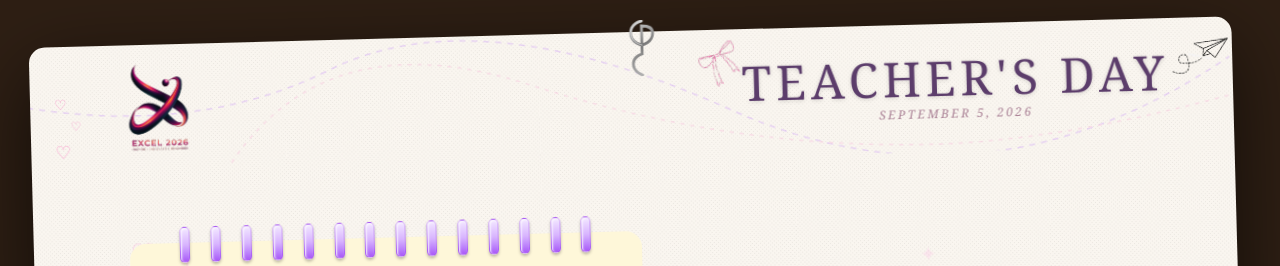
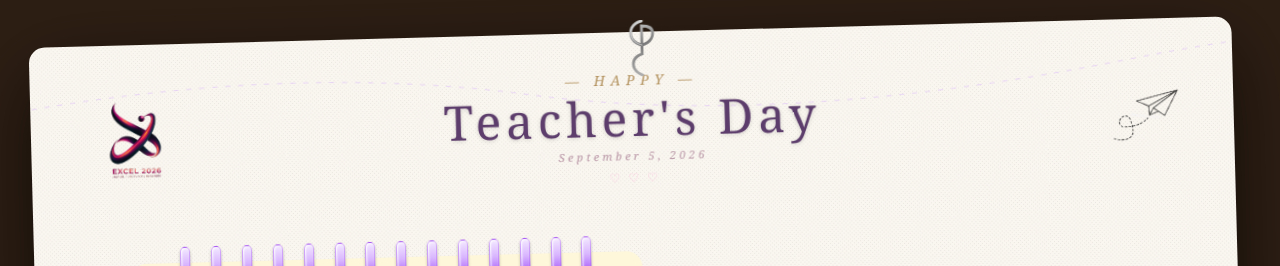
Before and after one commit to diyajojo/teachers-day, a Next.js app: page / in a window 1280 px wide. Shown: the top 266 px of the page. Built offline with nearby package versions, Linux system fonts and the light colour scheme.

Commit message:
refactor: simplify Navbar layout with updated styling and decorative elements

```diff
--- a/src/components/Navbar.tsx
+++ b/src/components/Navbar.tsx
@@ -2,37 +2,25 @@ import Image from "next/image";
 
 export default function Navbar() {
   return (
-    <nav className="relative z-10 w-full h-32 bg-transparent flex items-center justify-between px-6 md:px-16">
-      {/* Background Dotted Paths */}
-      <div className="absolute inset-0 pointer-events-none opacity-30 overflow-hidden">
+    <nav className="relative w-full flex items-center justify-between px-6 md:px-12 pt-10 pb-4 z-10">
+
+      {/* Subtle decorative path across the top */}
+      <div className="absolute inset-0 pointer-events-none overflow-hidden">
         <svg width="100%" height="100%" xmlns="http://www.w3.org/2000/svg">
           <path
-            d="M -50 50 Q 150 100, 300 30 T 700 80 T 1200 40"
+            d="M -50 70 Q 250 20, 500 60 T 1100 40 T 1500 70"
             fill="transparent"
-            stroke="#c084fc"
-            strokeWidth="1.5"
-            strokeDasharray="6, 6"
-          />
-          <path
-            d="M 200 120 Q 300 -20, 500 50 T 900 120 T 1400 20"
-            fill="transparent"
-            stroke="#f9a8d4"
-            strokeWidth="1.5"
-            strokeDasharray="4, 6"
+            stroke="#d8b4fe"
+            strokeWidth="1"
+            strokeDasharray="5, 8"
+            opacity="0.5"
           />
         </svg>
       </div>
 
-      {/* Background Hearts */}
-      <div className="absolute bottom-2 left-6 pointer-events-none opacity-60 flex flex-col gap-1 text-pink-400">
-        <span className="text-sm">♡</span>
-        <span className="text-xs ml-4">♡</span>
-        <span className="text-lg">♡</span>
-      </div>
-
-      {/* Left Section: Logo & Brand */}
-      <div className="relative z-10 flex items-center gap-3">
-        <div className="relative w-24 h-24 md:w-32 md:h-32">
+      {/* Left: Excel Logo */}
+      <div className="relative z-10 flex items-center gap-3 shrink-0">
+        <div className="relative w-20 h-20 md:w-28 md:h-28">
           <Image
             src="/assets/excel26.png"
             alt="Excel Logo"
@@ -42,35 +30,38 @@ export default function Navbar() {
         </div>
       </div>
 
-      {/* Right Section: Title and Assets */}
-      <div className="relative z-10 flex flex-col items-center">
-        {/* Bow Image */}
-        <div className="absolute -top-6 -left-8 md:-left-12 w-10 h-10 md:w-14 md:h-14 transform -rotate-12">
-          <Image
-            src="/assets/bow.png"
-            alt="Bow"
-            fill
-            className="object-contain"
-          />
+      {/* Center: Happy Teacher's Day — beautifully typeset */}
+      <div className="absolute left-1/2 -translate-x-1/2 z-10 flex flex-col items-center gap-1 select-none">
+
+
+        {/* Happy */}
+        <p className="text-[#a07838] font-serif text-xs md:text-sm tracking-[0.4em] italic uppercase opacity-80">
+          — happy —
+        </p>
+
+        {/* Teacher's Day */}
+        <h1 className="text-[#5c3d6b] font-serif text-2xl md:text-4xl lg:text-5xl tracking-widest leading-none drop-shadow-sm">
+          Teacher&apos;s Day
+        </h1>
+
+        {/* Date */}
+        <p className="text-[#a0728a] font-serif text-[9px] md:text-[11px] tracking-[0.3em] italic opacity-75 mt-0.5">
+          September 5, 2026
+        </p>
+
+        {/* Small heart row */}
+        <div className="flex gap-2 mt-0.5 text-pink-300 text-xs opacity-60">
+          <span>♡</span><span>♡</span><span>♡</span>
         </div>
+      </div>
 
-        {/* Aeroplane Image */}
-        <div className="absolute -top-6 -right-10 md:-right-16 w-12 h-12 md:w-16 md:h-16 transform rotate-12">
-          <Image
-            src="/assets/aeroplane.png"
-            alt="Aeroplane"
-            fill
-            className="object-contain"
-          />
+      {/* Right: Aeroplane decorative element */}
+      <div className="relative z-10 flex items-center shrink-0">
+        <div className="relative w-14 h-14 md:w-20 md:h-20 opacity-80">
+          <Image src="/assets/aeroplane.png" alt="Aeroplane" fill className="object-contain rotate-6" />
         </div>
+      </div>
 
-        <h1 className="text-[#5c3d6b] font-serif text-2xl md:text-4xl lg:text-5xl tracking-widest drop-shadow-sm">
-          TEACHER&apos;S DAY
-        </h1>
-        <p className="text-[#a0728a] font-serif text-[10px] md:text-xs tracking-[0.2em] italic mt-1 opacity-90">
-          SEPTEMBER 5, 2026
-        </p>
-      </div>
     </nav>
   );
 }
```
